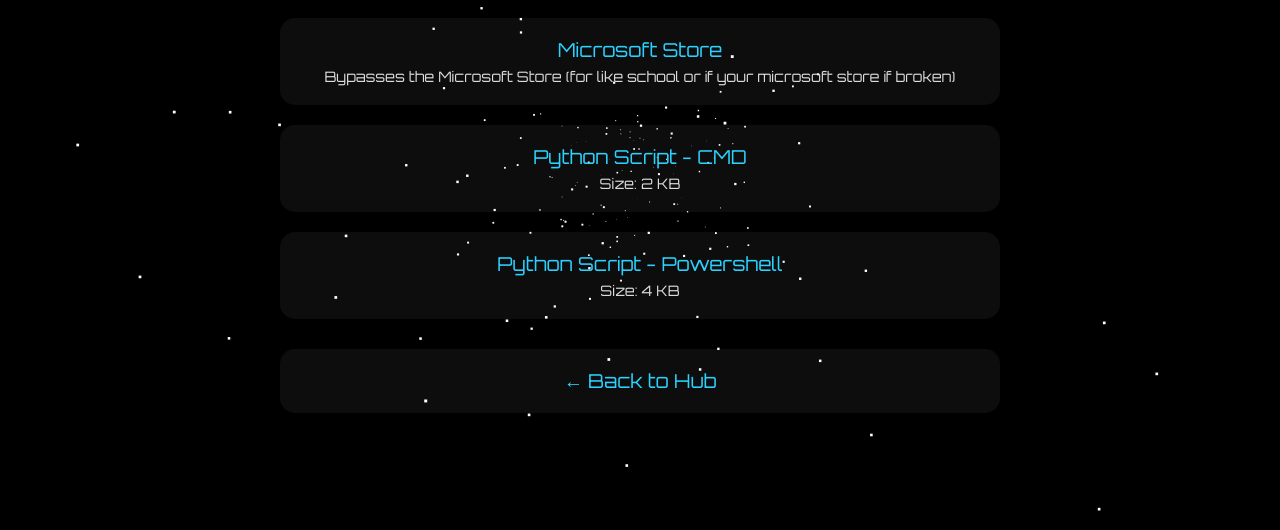
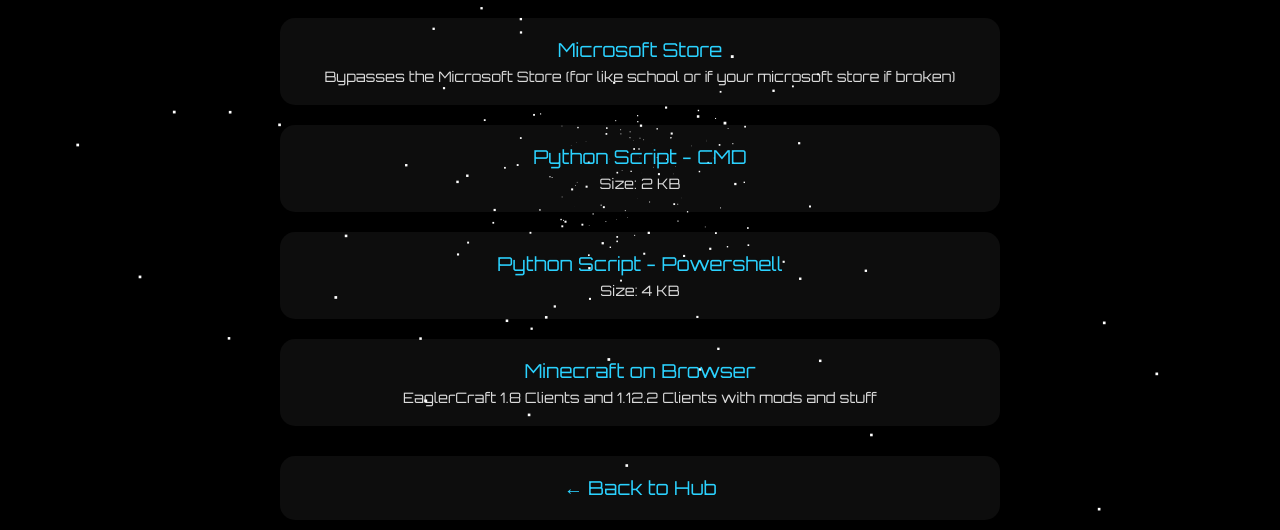
Before and after one commit to Nebula-Vault/Hub, a plain HTML site: page Bypasses.html in a window 1280 px wide. Shown: the part 223-753 px from the top of the page. Drawn offline with Linux system fonts and the light colour scheme.

Commit message:
Update Bypasses.html

```diff
--- a/Bypasses.html
+++ b/Bypasses.html
@@ -146,6 +146,12 @@
           <span>Size: 4 KB</span>
         </a>
       </li>
+      <li>
+        <a href="/EaglerCraft/EaglerCraft.html" target="_blank" class="version-btn">
+          Minecraft on Browser
+          <span>EaglerCraft 1.8 Clients and 1.12.2 Clients with mods and stuff</span>
+        </a>
+      </li>
     </ul>
 
     <div style="text-align:center; margin-top:30px;">
```
